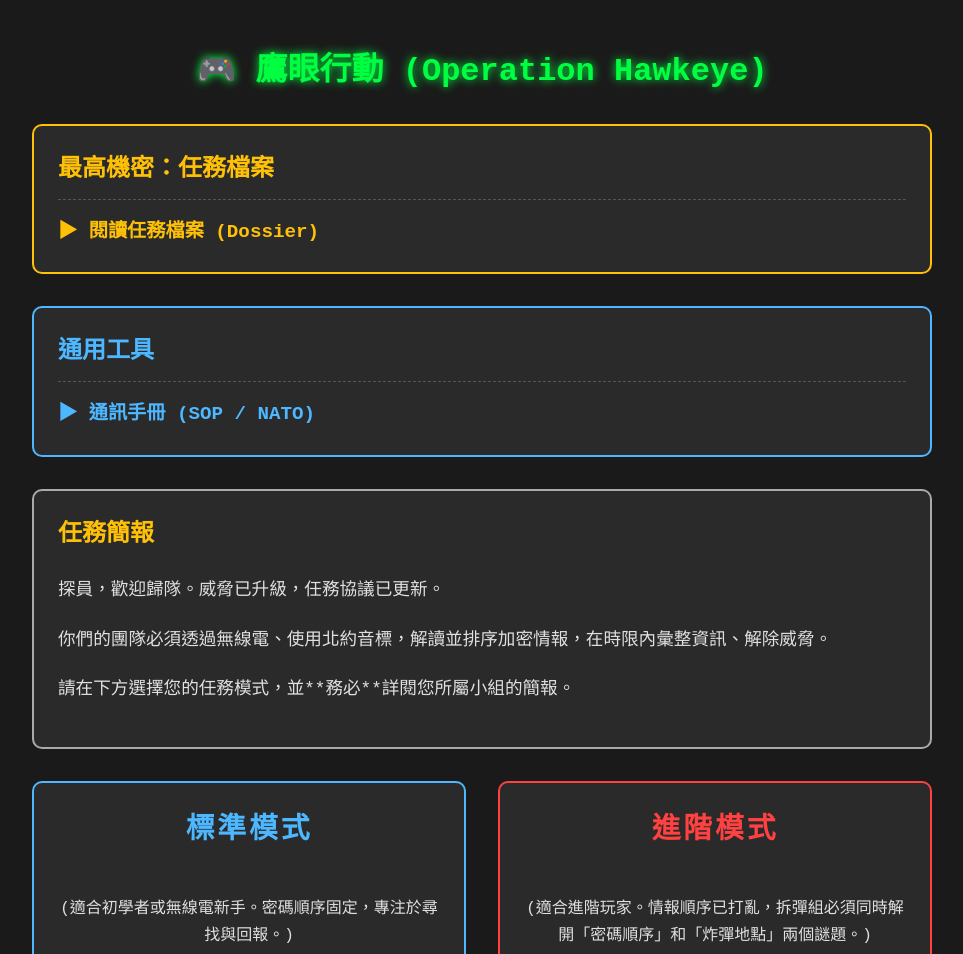
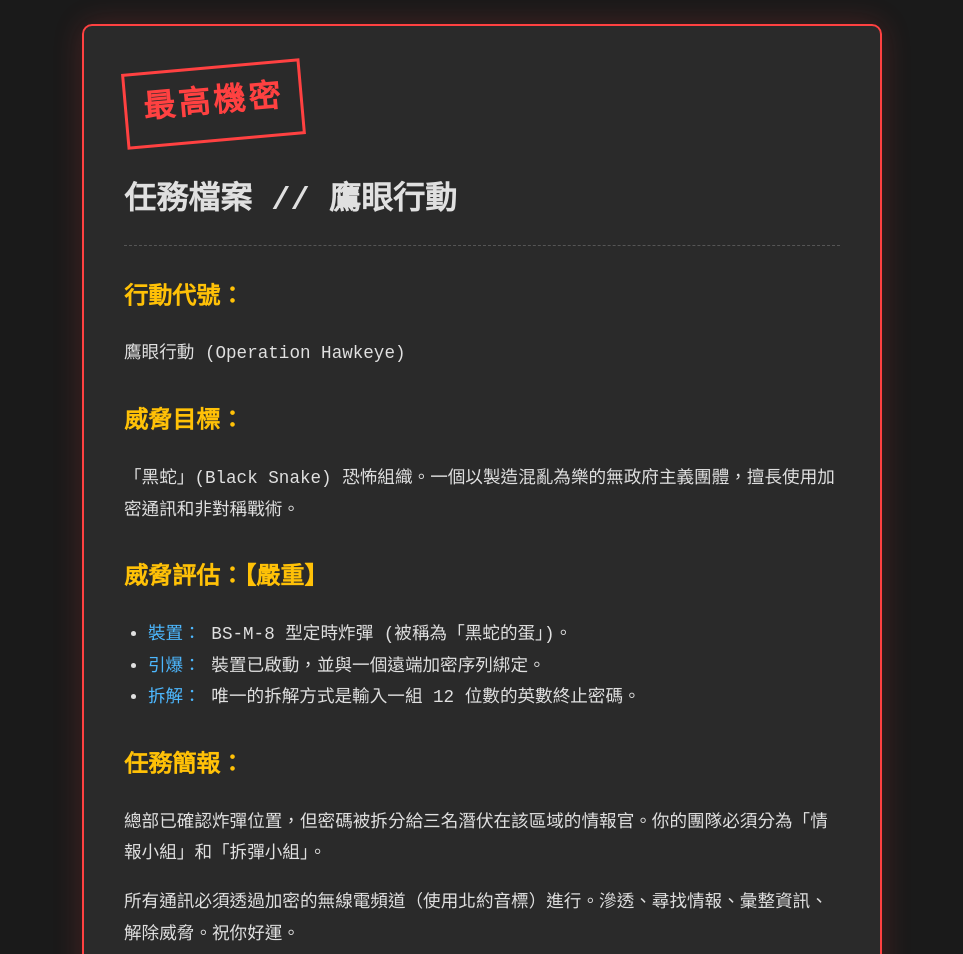
Before and after one commit to Kamiyu94/bomb_defuse_adv, a plain HTML site: page index.html in a window 1280 px wide. Shown: the top 954 px of the page, without its empty margins (158-1121 px from the left). Drawn offline with Linux system fonts and the light colour scheme.

Commit message:
修正頁面
修整 hyperlink, 將任務簡介放到首頁，移除不需要的頁面連結

```diff
--- a/index.html
+++ b/index.html
@@ -26,10 +26,58 @@
             text-shadow: 0 0 10px #00ff41;
         }
 
-        /* 檔案與工具區 */
+        /* --- *** 關鍵修改：Dossier 內容的樣式 *** --- */
+        .dossier-container {
+            width: 100%;
+            max-width: 800px;
+            margin: 0 auto 2rem auto;
+            background-color: #2a2a2a;
+            border: 2px solid #ff4141; /* 紅色，代表機密 */
+            border-radius: 10px;
+            padding: 2.5rem;
+            box-shadow: 0 0 30px rgba(255, 65, 65, 0.2);
+            text-align: left;
+            box-sizing: border-box;
+        }
+        .classified-stamp {
+            font-size: 2rem;
+            font-weight: bold;
+            color: #ff4141;
+            border: 3px solid #ff4141;
+            padding: 0.5rem 1rem;
+            display: inline-block;
+            margin-bottom: 2rem;
+            letter-spacing: 0.1em;
+            transform: rotate(-5deg);
+        }
+        .dossier-container h1 {
+            color: #e0e0e0;
+            margin: 0 0 1.5rem 0;
+            border-bottom: 1px dashed #555;
+            padding-bottom: 1rem;
+            text-shadow: none;
+            font-size: 2rem;
+        }
+        .dossier-container h2 {
+            color: #ffc107;
+            margin-top: 2rem;
+        }
+        .dossier-container p, .dossier-container li {
+            font-size: 1.1rem;
+            line-height: 1.8;
+        }
+        .dossier-container ul {
+            padding-left: 1.5rem;
+        }
+        .dossier-container strong {
+            color: #4db8ff;
+            font-weight: normal;
+        }
+
+        /* --- 通用工具區 --- */
         .hub-section {
             background-color: #2a2a2a;
-            border: 2px solid #555;
+            border: 2px solid #4db8ff; /* 藍色 */
             border-radius: 10px;
             padding: 1.5rem;
             margin-bottom: 2rem;
@@ -39,9 +87,10 @@
             margin: 0 0 1rem 0;
             padding-bottom: 0.5rem;
             border-bottom: 1px dashed #555;
+            color: #4db8ff;
         }
         .hub-section a {
-            color: #00ff41;
+            color: #4db8ff;
             text-decoration: none;
             font-weight: bold;
             font-size: 1.2rem;
@@ -50,48 +99,6 @@
         .hub-section a:hover {
             text-decoration: underline;
         }
-        /* 任務檔案 (Dossier) */
-        #dossier-box {
-            border-color: #ffc107;
-        }
-        #dossier-box h2 {
-            color: #ffc107;
-        }
-        #dossier-box a {
-            color: #ffc107;
-        }
-        /* 通用工具 (Tools) */
-        #tools-box {
-            border-color: #4db8ff;
-        }
-        #tools-box h2 {
-            color: #4db8ff;
-        }
-        #tools-box a {
-            color: #4db8ff;
-        }
-
-        /* 模式簡報 */
-        .briefing {
-            background-color: #2a2a2a;
-            border: 2px solid #aaa;
-            border-radius: 10px;
-            padding: 1.5rem;
-            margin-bottom: 2rem;
-            text-align: left;
-        }
-        .briefing h2 {
-            color: #ffc107;
-            margin-top: 0;
-        }
-        .briefing p, .briefing li {
-            font-size: 1.1rem;
-            line-height: 1.8;
-        }
-        .briefing strong {
-            color: #4db8ff;
-            font-weight: normal;
-        }
 
         /* 模式選擇容器 (RWD) */
         .mode-container {
@@ -99,6 +106,7 @@
             justify-content: space-between;
             gap: 2rem;
         }
+
         .mode-card {
             flex: 1;
             background-color: #2a2a2a;
@@ -135,7 +143,7 @@
             text-decoration: none;
             margin-top: auto;
             transition: all 0.3s ease;
-            box-sizing: border-box;
+            box-sizing: border-box; /* 修正溢出 */
         }
         .start-button:hover {
             background-color: #fff;
@@ -153,42 +161,52 @@
                 display: block;
                 margin-bottom: 0.5rem;
             }
-            .briefing p, .briefing li { font-size: 1rem; }
+            .dossier-container { padding: 1.5rem; }
+            .dossier-container p, .dossier-container li { font-size: 1rem; }
         }
     </style>
 </head>
 <body>
     <div class="container">
-        <h1>🎮 鷹眼行動 (Operation Hawkeye)</h1>
 
-        <div class="hub-section" id="dossier-box">
-            <h2>最高機密：任務檔案</h2>
-            <a href="dossier.html" target="_blank">▶ 閱讀任務檔案 (Dossier)</a>
+        <div class="dossier-container">
+            <span class="classified-stamp">最高機密</span>
+            <h1>任務檔案 // 鷹眼行動</h1>
+
+            <h2>行動代號：</h2>
+            <p>鷹眼行動 (Operation Hawkeye)</p>
+
+            <h2>威脅目標：</h2>
+            <p>「黑蛇」(Black Snake) 恐怖組織。一個以製造混亂為樂的無政府主義團體，擅長使用加密通訊和非對稱戰術。</p>
+
+            <h2>威脅評估：【嚴重】</h2>
+            <ul>
+                <li><strong>裝置：</strong> BS-M-8 型定時炸彈 (被稱為「黑蛇的蛋」)。</li>
+                <li><strong>引爆：</strong> 裝置已啟動，並與一個遠端加密序列綁定。</li>
+                <li><strong>拆解：</strong> 唯一的拆解方式是輸入一組 12 位數的英數終止密碼。</li>
+            </ul>
+
+            <h2>任務簡報：</h2>
+            <p>總部已確認炸彈位置，但密碼被拆分給三名潛伏在該區域的情報官。你的團隊必須分為「情報小組」和「拆彈小組」。</p>
+            <p>所有通訊必須透過加密的無線電頻道（使用北約音標）進行。滲透、尋找情報、彙整資訊、解除威脅。祝你好運。</p>
         </div>
 
         <div class="hub-section" id="tools-box">
             <h2>通用工具</h2>
-            <a href="communications.html" target="_blank">▶ 通訊手冊 (SOP / NATO)</a>
-        </div>
-
-        <div class="briefing">
-            <h2>任務簡報</h2>
-            <p>探員，歡迎歸隊。威脅已升級，任務協議已更新。</p>
-            <p>你們的團隊必須透過無線電、使用北約音標，解讀並排序加密情報，在時限內彙整資訊、解除威脅。</p>
-            <p>請在下方選擇您的任務模式，並**務必**詳閱您所屬小組的簡報。</p>
+            <a href="https://kamiyu94.github.io/bomb_defuser/communications.html" target="_blank">▶ 通訊手冊 (SOP / NATO)</a>
         </div>
 
         <div class="mode-container">
 
             <div class="mode-card" id="standard-mode">
                 <h2>標準模式</h2>
-                <p style="flex-grow: 1;">(適合初學者或無線電新手。密碼順序固定，專注於尋找與回報。)</p>
+                <p style="flex-grow: 1;">(適合初學者或無線電新手。)</p>
                 <a href="lobby_standard.html" class="start-button">遊玩標準版</a>
             </div>
 
             <div class="mode-card" id="advanced-mode">
                 <h2>進階模式</h2>
-                <p style="flex-grow: 1;">(適合進階玩家。情報順序已打亂，拆彈組必須同時解開「密碼順序」和「炸彈地點」兩個謎題。)</p>
+                <p style="flex-grow: 1;">(適合進階玩家。)</p>
                 <a href="lobby_advanced.html" class="start-button">遊玩進階版</a>
             </div>
 
```
